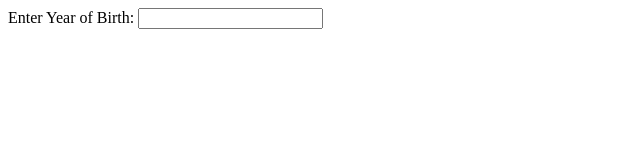
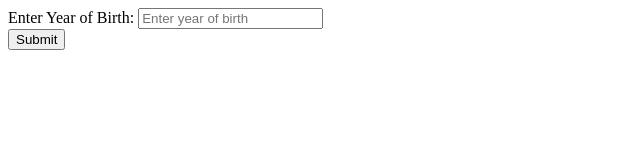
Before and after one commit to Alice-Githui/akan-names, a plain HTML site: page index.html in a window 1280 px wide. Shown: the whole page, without its empty margins (0-640 px from the left). Drawn offline with Linux system fonts and the light colour scheme.

Commit message:
Add the submit button to the index.html page

```diff
--- a/index.html
+++ b/index.html
@@ -11,8 +11,11 @@
     <form>
         <div>
             <label for ="input1" >Enter Year of Birth:</label>
-            <input type =" date" id="pickdate" name="date">
+            <input type =" date" id="pickdate" name="date" placeholder="Enter year of birth">
 
+        </div>
+        <div>
+            <button type ="submit">Submit</button>
         </div>
 
     </form>
```
